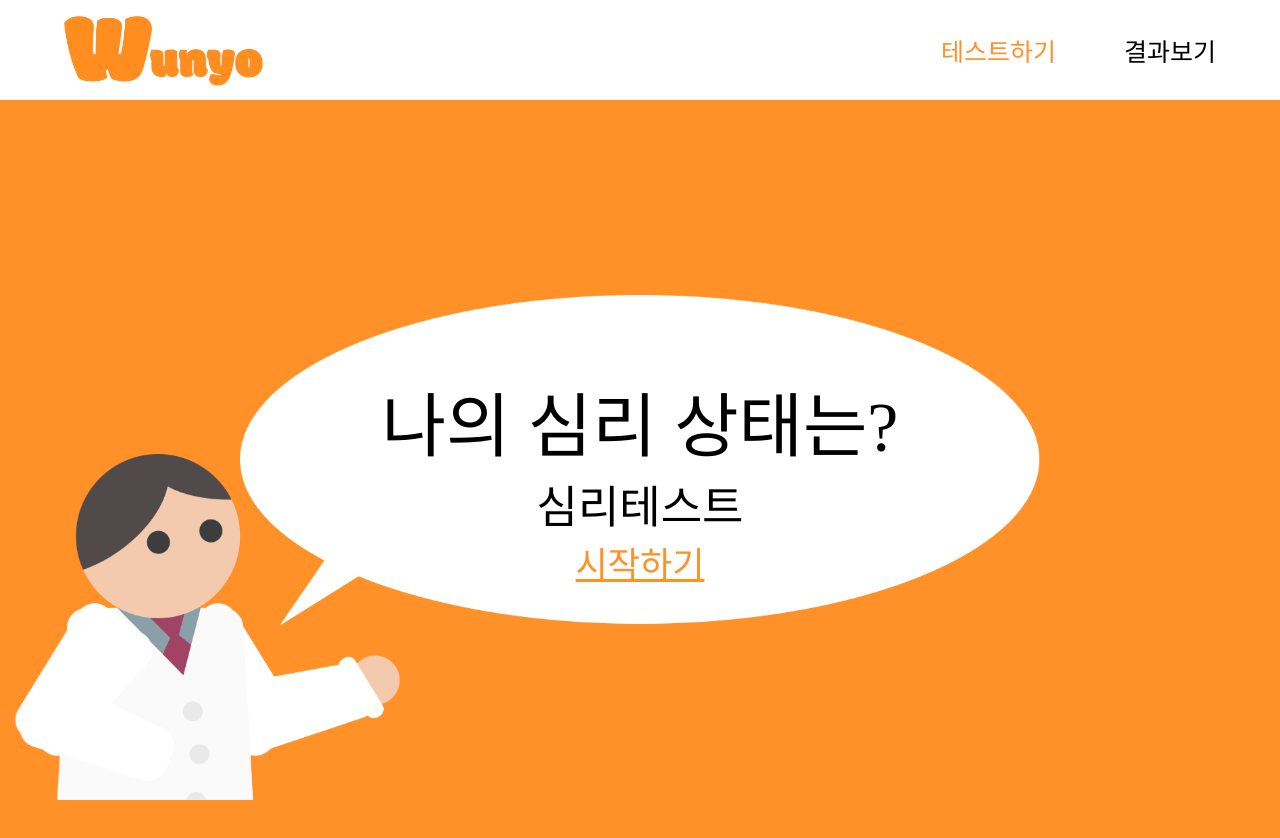
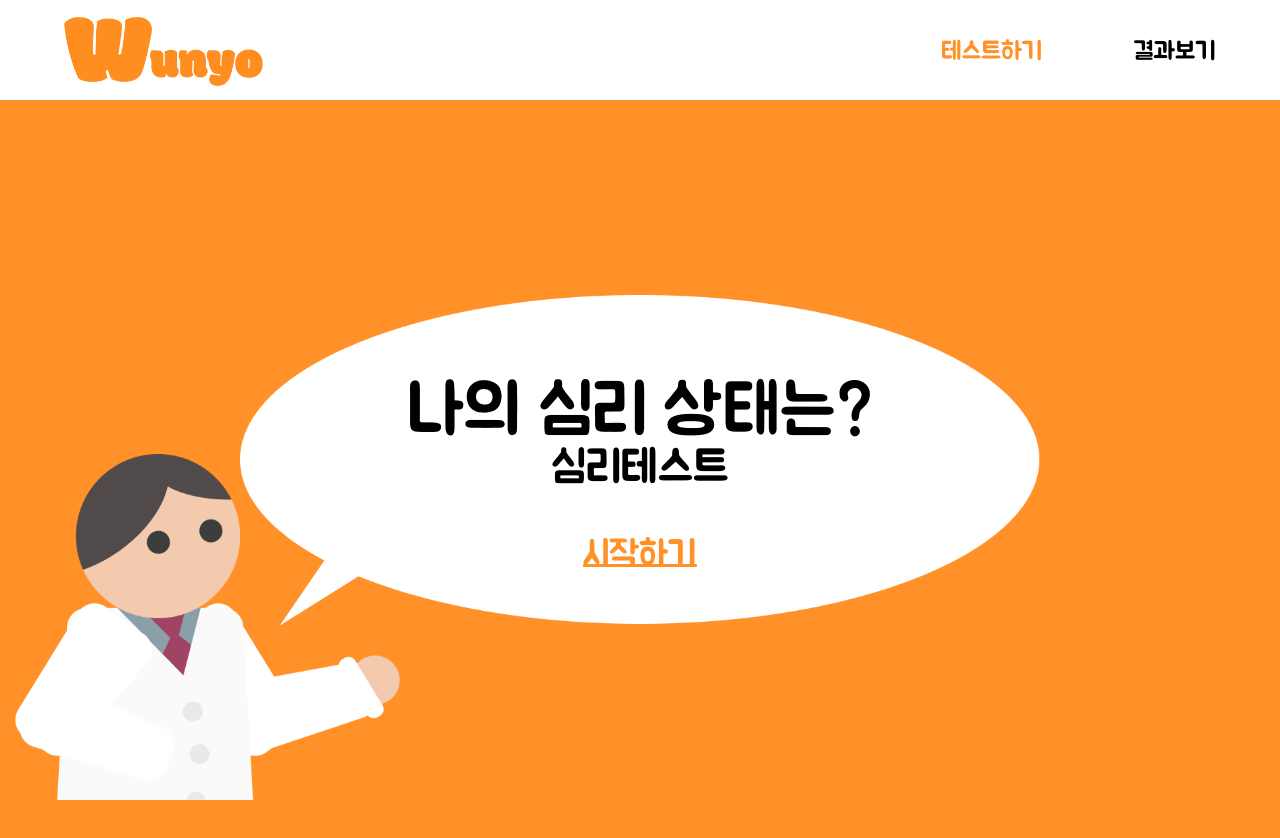
Before and after one commit to DSM-Wunyo/Wunyo-Front, a React (Create React App) app: page / in a window 1280 px wide. Built offline with nearby package versions, Linux system fonts and the light colour scheme.

Commit message:
feat :: 뚜빈이 병신짓 해결 ><

```diff
--- a/src/App.css
+++ b/src/App.css
@@ -3,7 +3,10 @@
   top: 0;
 }
 
-@import url("https://cdn.jsdelivr.net/gh/projectnoonnu/noonfonts_one@1.0/BMJUA.woff");
+@font-face {
+  font-family: "BMJUA";
+  src: url("./fonts/BMJUA_otf.otf");
+}
 
 * {
   padding: 0;
--- a/src/fonts/font.css
+++ /dev/null
@@ -1,10 +0,0 @@
-@font-face {
-  font-family: "BMJUA";
-  src: url("./BMJUA_otf.otf") format("truetype");
-  font-weight: normal;
-  font-style: normal;
-}
-
-body {
-  font-family: "BMJUA";
-}
```
